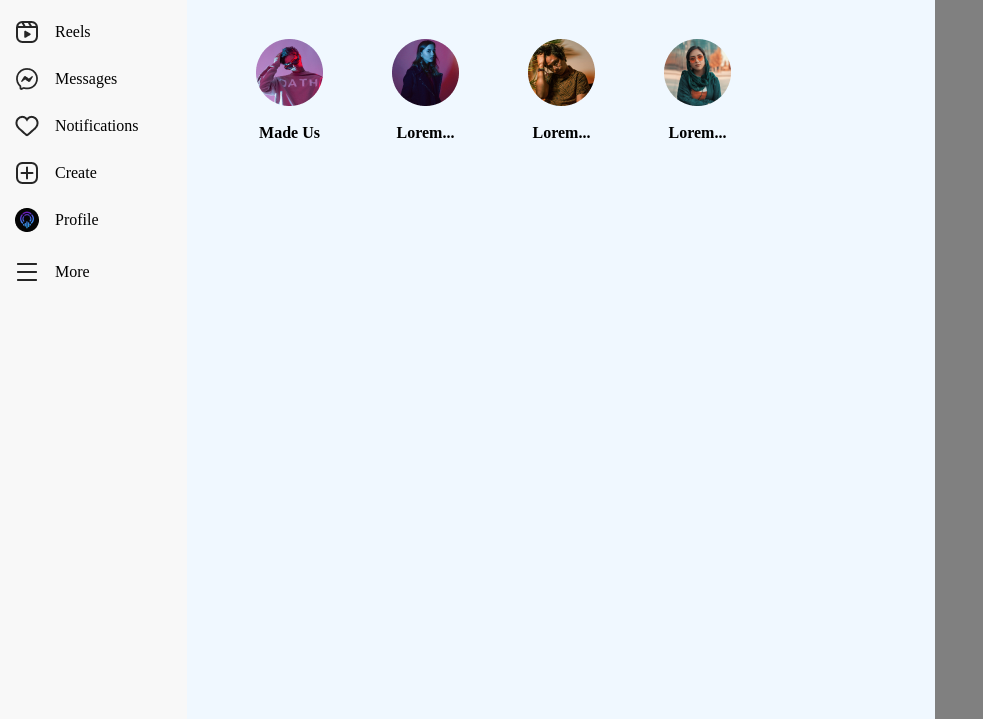
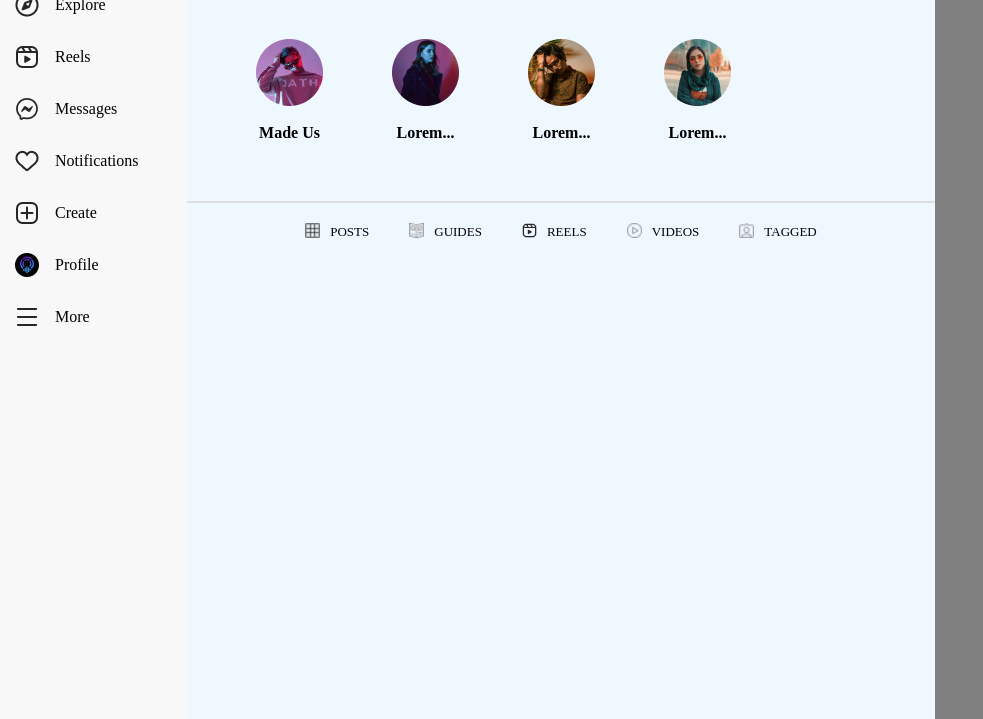
Before and after one commit to arnoldm94/TheBridge_instagram, a plain HTML site: page index.html in a window 1280 px wide. Shown: the part 235-954 px from the top of the page, without its empty margins (0-983 px from the left). Drawn offline with Linux system fonts and the light colour scheme.

Commit message:
cambio de paginas

```diff
--- a/index.html
+++ b/index.html
@@ -69,10 +69,32 @@
 
 
 
+
         </div>
 
-        <div class="paginas"></div>
+    <div class="paginas">
+        <div class="change">
+             <a href="#"><img src="./img/icons/posts.png" width="15px" height="auto" alt="Posts">POSTS</a>
 
+        </div>
+        <div class="change">
+            <a href="#"><img src="./img/icons/guides.png" width="15px" height="auto" alt="Guides">GUIDES</a>
+
+       </div>
+       <div class="change">
+        <a href="#"><img src="./img/icons/reels.png" width="15px" height="auto" alt="Reels">REELS</a>
+
+   </div>
+   <div class="change">
+    <a href="#"><img src="./img/icons/videos.png" width="15px" height="auto" alt="Videos">VIDEOS</a>
+
+</div>
+<div class="change">
+    <a href="#"><img src="./img/icons/tagged.png" width="15px" height="auto" alt="Tagged">TAGGED</a>
+
+</div>
+
+    </div>
         <div class="galeria"></div>
 
         <footer class="footer"></footer>
--- a/styles/style.css
+++ b/styles/style.css
@@ -25,14 +25,14 @@ padding: 40px 0px 10px 15px;
 
 }
 .nav{
-    padding: 20px 0px 10px 15px;
+    padding: 25px 0px 10px 15px;
 
 
 }
 .nav_li{
 
     display: flex;
-     padding: 15px 0px 8px 0px;
+     padding: 20px 0px 8px 0px;
      align-items: center;
 }
 .nav_li:hover{
@@ -105,6 +105,8 @@ cursor: pointer;
 .historias{
     display: flex;
     flex-direction: row;
+    border-bottom: solid rgb(222, 222, 222) 2px;
+    padding-bottom: 60px;
 }
 .historia{
     flex-direction: column;
@@ -113,3 +115,26 @@ cursor: pointer;
     padding-left: 69px;
 
 }
+.paginas{
+    display: flex;
+    text-align: center;
+    justify-content: center;
+
+}
+.change{
+    text-align: center;
+    justify-content: center;
+    padding: 20px 20px 20px 20px;
+    font-size: small;
+}
+.change img{
+vertical-align: bottom;
+padding-right: 10px;
+}
+.change a:link, a:visited, a:active {
+    text-decoration:none;
+    color: black;
+}
+.change:hover{
+    border-top: solid;
+}
```
